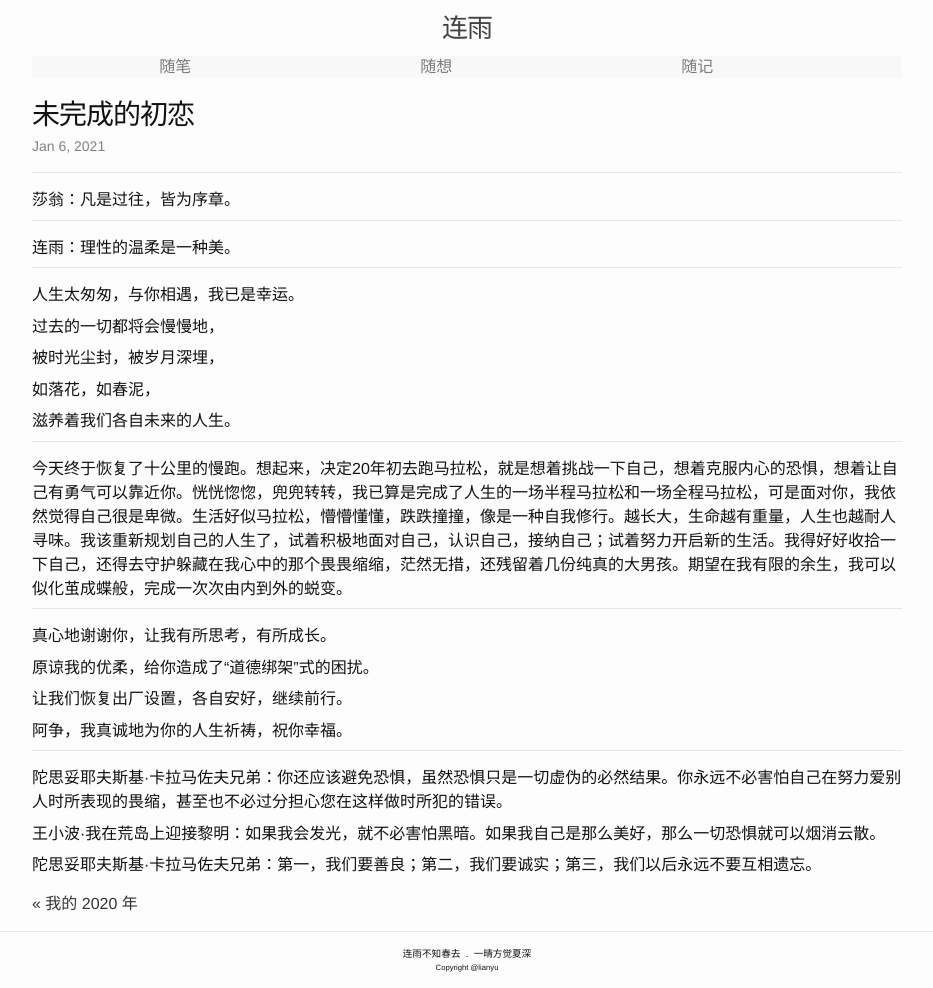
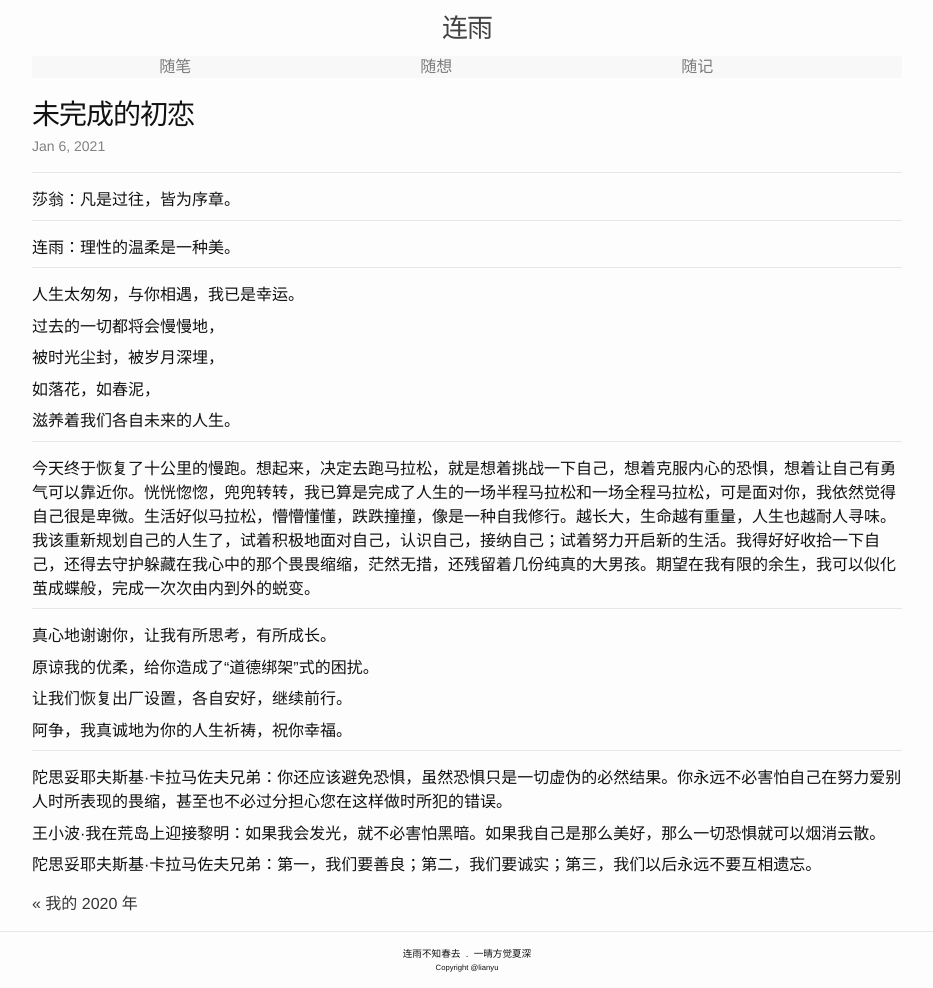
Before and after one commit to lianyu1115/lianyu, a Jekyll site: the page built from _journals/2021-01-06-未完成的初恋.md, in a window 1280 px wide. Shown: the whole page, without its empty margins (173-1106 px from the left). Built offline with Jekyll 4.4.1, drawn with Linux system fonts in a browser that asks for light colours.

Commit message:
Update 2021-01-06-未完成的初恋.md

```diff
--- a/_journals/2021-01-06-未完成的初恋.md
+++ b/_journals/2021-01-06-未完成的初恋.md
@@ -27,7 +27,7 @@
 
 - - -
 
-今天终于恢复了十公里的慢跑。想起来，决定20年初去跑马拉松，就是想着挑战一下自己，想着克服内心的恐惧，想着让自己有勇气可以靠近你。恍恍惚惚，兜兜转转，我已算是完成了人生的一场半程马拉松和一场全程马拉松，可是面对你，我依然觉得自己很是卑微。生活好似马拉松，懵懵懂懂，跌跌撞撞，像是一种自我修行。越长大，生命越有重量，人生也越耐人寻味。我该重新规划自己的人生了，试着积极地面对自己，认识自己，接纳自己；试着努力开启新的生活。我得好好收拾一下自己，还得去守护躲藏在我心中的那个畏畏缩缩，茫然无措，还残留着几份纯真的大男孩。期望在我有限的余生，我可以似化茧成蝶般，完成一次次由内到外的蜕变。
+今天终于恢复了十公里的慢跑。想起来，决定去跑马拉松，就是想着挑战一下自己，想着克服内心的恐惧，想着让自己有勇气可以靠近你。恍恍惚惚，兜兜转转，我已算是完成了人生的一场半程马拉松和一场全程马拉松，可是面对你，我依然觉得自己很是卑微。生活好似马拉松，懵懵懂懂，跌跌撞撞，像是一种自我修行。越长大，生命越有重量，人生也越耐人寻味。我该重新规划自己的人生了，试着积极地面对自己，认识自己，接纳自己；试着努力开启新的生活。我得好好收拾一下自己，还得去守护躲藏在我心中的那个畏畏缩缩，茫然无措，还残留着几份纯真的大男孩。期望在我有限的余生，我可以似化茧成蝶般，完成一次次由内到外的蜕变。
 
 - - -
 
```
